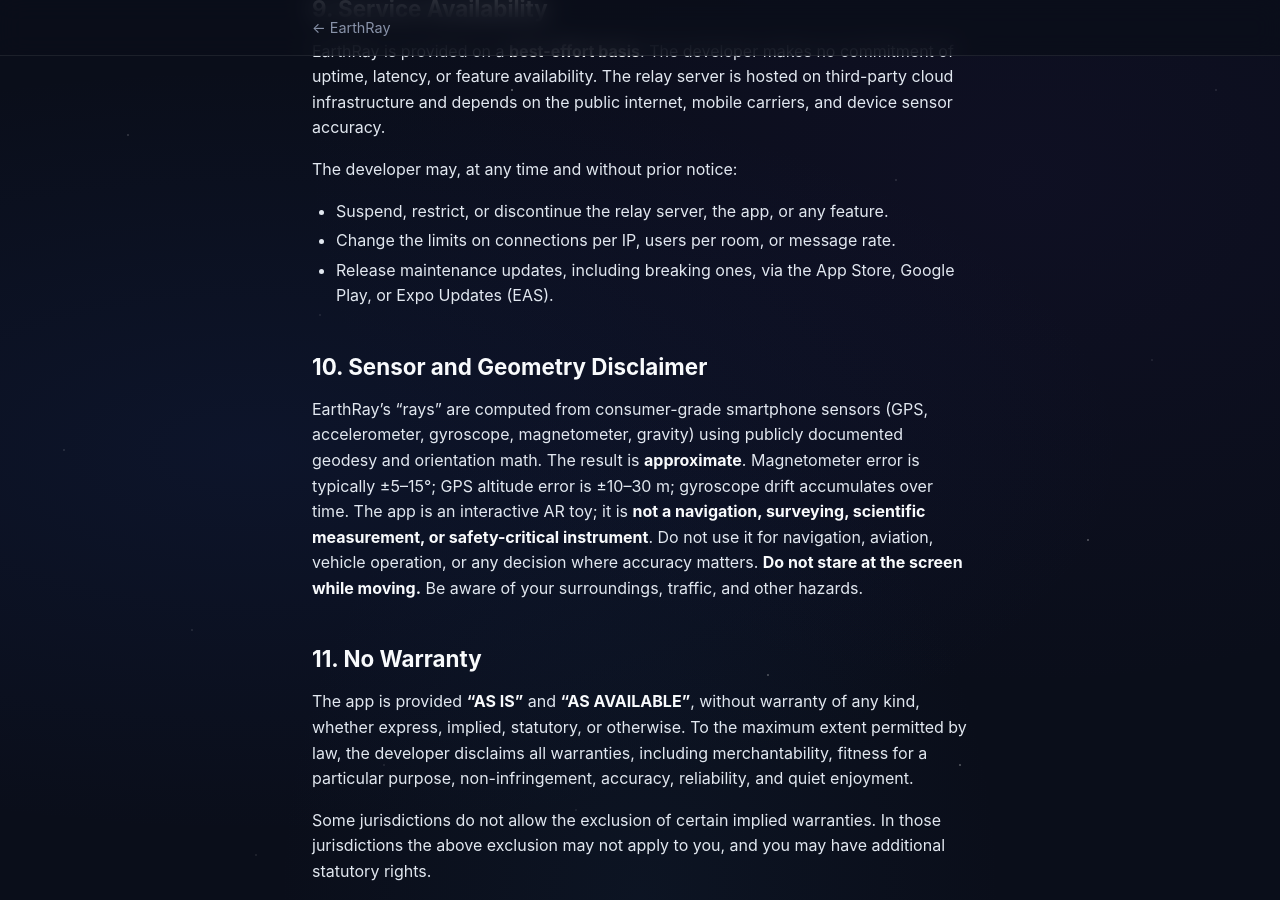
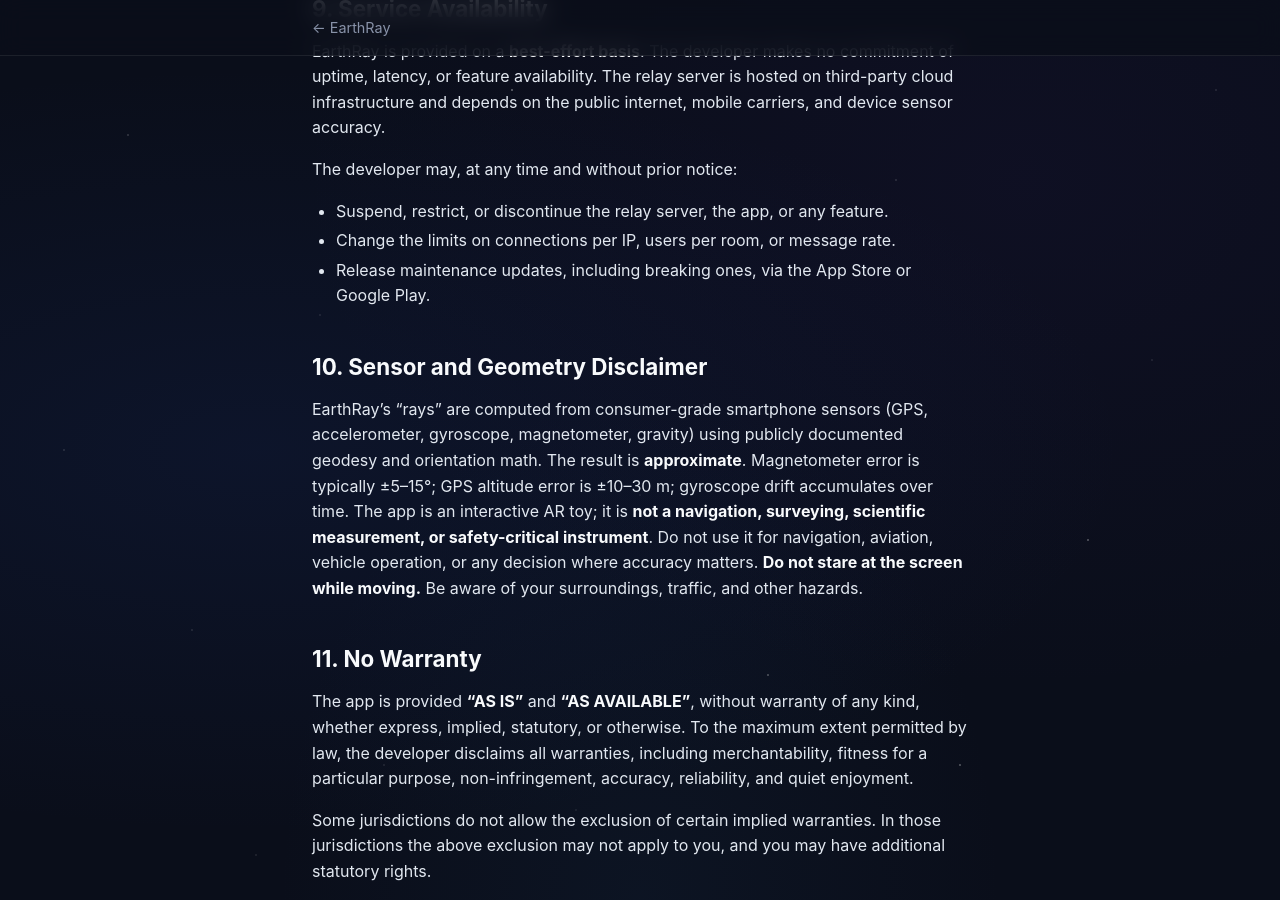
Before and after one commit to antonjuls/antonjuls.github.io, a Jekyll site: the page built from projects/earthray/terms.md, in a window 1280 px wide and 900 px high, scrolled down 2704 px. Built offline with Jekyll 4.4.1, drawn with Linux system fonts in a browser that asks for light colours; some of the changed text lies outside the part shown.

Commit message:
docs(earthray): drop Expo Updates, note bare workflow

```diff
--- a/projects/earthray/terms.md
+++ b/projects/earthray/terms.md
@@ -69,7 +69,7 @@
 
 - Suspend, restrict, or discontinue the relay server, the app, or any feature.
 - Change the limits on connections per IP, users per room, or message rate.
-- Release maintenance updates, including breaking ones, via the App Store, Google Play, or Expo Updates (EAS).
+- Release maintenance updates, including breaking ones, via the App Store or Google Play.
 
 ## 10. Sensor and Geometry Disclaimer
 
```
Also changed, not shown: other parts of projects/earthray/terms.md (+1 -1 lines), projects/earthray/privacy-policy.md (+1 -2 lines), projects/earthray/specification.md (+1 -1 lines).
